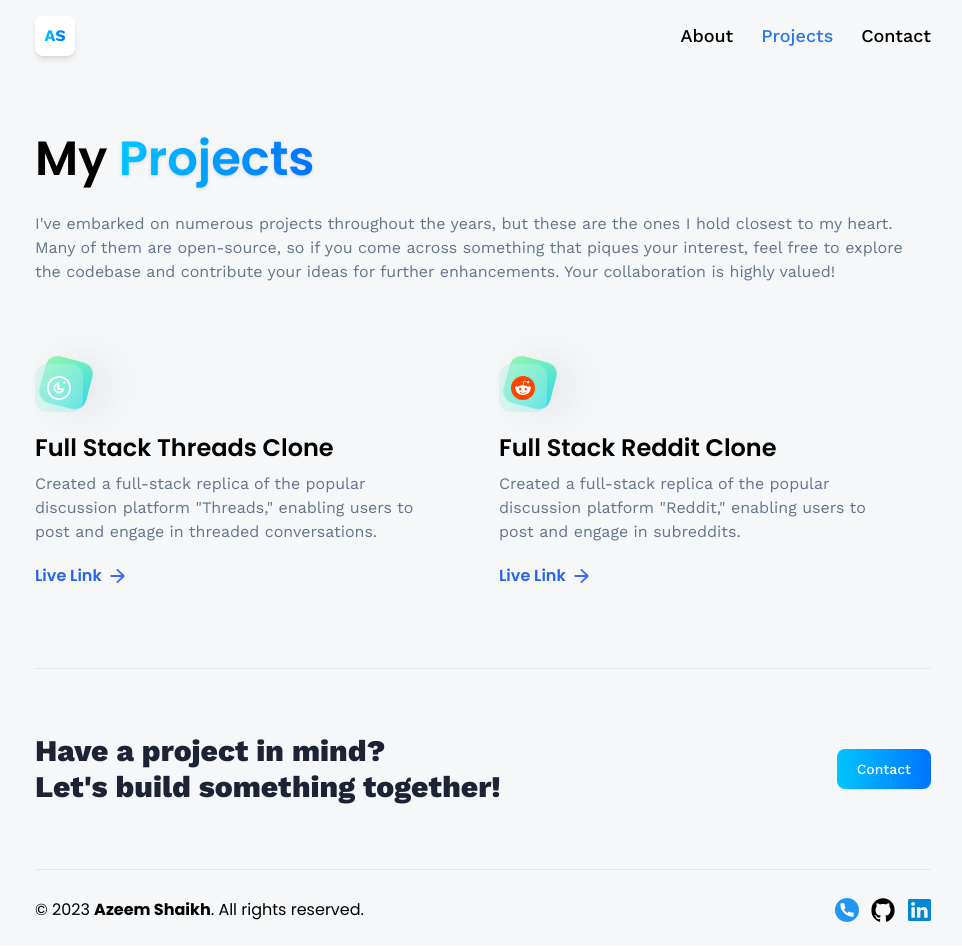
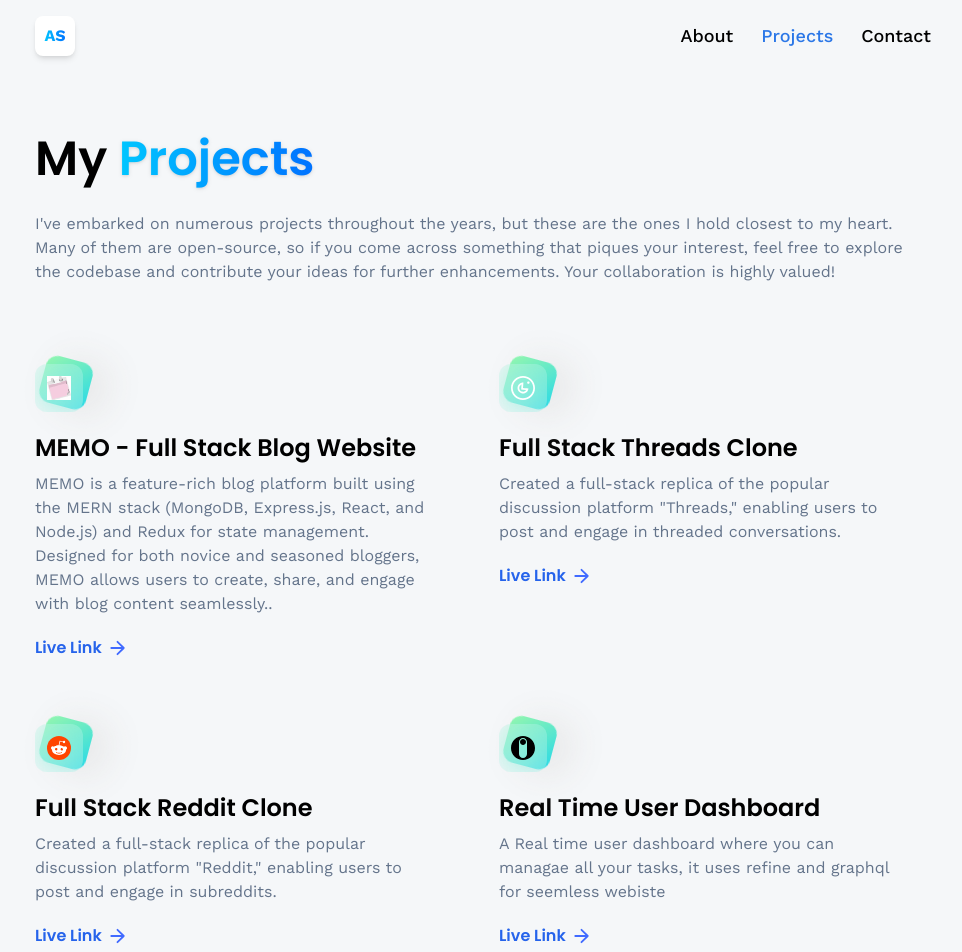
Before and after one commit to Azeem46/3d_portfolio, a React (Vite) app: page /projects in a window 1280 px wide. Shown: the top 952 px of the page, without its empty margins (157-1119 px from the left). Built offline with nearby package versions, Linux system fonts and the light colour scheme.

Commit message:
added images and project links

```diff
--- a/src/constants/index.js
+++ b/src/constants/index.js
@@ -2,12 +2,14 @@
 import {
   contact,
   css,
+  dashboard,
   express,
   git,
   github,
   html,
   javascript,
   linkedin,
+  memo,
   mongodb,
   motion,
   mui,
@@ -19,7 +21,7 @@
   reddit,
   tailwindcss,
   threads,
-    typescript
+  typescript,
 } from "../assets/icons";
 
 export const skills = [
@@ -102,7 +104,7 @@
     imageUrl: typescript,
     name: "TypeScript",
     type: "Frontend",
-    }
+  },
 ];
 
 export const experiences = [
@@ -162,37 +164,53 @@
 
 export const socialLinks = [
   {
-        name: 'Contact',
+    name: "Contact",
     iconUrl: contact,
-        link: '/contact',
+    link: "/contact",
   },
   {
-        name: 'GitHub',
+    name: "GitHub",
     iconUrl: github,
-        link: 'https://github.com/Azeem46',
+    link: "https://github.com/Azeem46",
   },
   {
-        name: 'LinkedIn',
+    name: "LinkedIn",
     iconUrl: linkedin,
-        link: 'https://www.linkedin.com/in/azeem-shaikh-02b686263/',
-    }
+    link: "https://www.linkedin.com/in/azeem-shaikh-9b6158268/",
+  },
 ];
 
 export const projects = [
-
+  {
+    iconUrl: memo,
+    theme: "btn-back-green",
+    name: "MEMO - Full Stack Blog Website",
+    description:
+      "MEMO is a feature-rich blog platform built using the MERN stack (MongoDB, Express.js, React, and Node.js) and Redux for state management. Designed for both novice and seasoned bloggers, MEMO allows users to create, share, and engage with blog content seamlessly..",
+    link: "https://memo-five-beta.vercel.app/",
+  },
   {
     iconUrl: threads,
-        theme: 'btn-back-green',
-        name: 'Full Stack Threads Clone',
-        description: 'Created a full-stack replica of the popular discussion platform "Threads," enabling users to post and engage in threaded conversations.',
-        link: 'https://thread-app-nu.vercel.app/',
+    theme: "btn-back-green",
+    name: "Full Stack Threads Clone",
+    description:
+      'Created a full-stack replica of the popular discussion platform "Threads," enabling users to post and engage in threaded conversations.',
+    link: "https://thread-app-nu.vercel.app/",
   },
   {
     iconUrl: reddit,
-        theme: 'btn-back-green',
-        name: 'Full Stack Reddit Clone',
-        description: 'Created a full-stack replica of the popular discussion platform "Reddit," enabling users to post and engage in subreddits.',
-        link: 'https://ideashare-dusky.vercel.app/',
+    theme: "btn-back-green",
+    name: "Full Stack Reddit Clone",
+    description:
+      'Created a full-stack replica of the popular discussion platform "Reddit," enabling users to post and engage in subreddits.',
+    link: "https://ideashare-dusky.vercel.app/",
   },
-
+  {
+    iconUrl: dashboard,
+    theme: "btn-back-green",
+    name: "Real Time User Dashboard",
+    description:
+      "A Real time user dashboard where you can managae all your tasks, it uses refine and graphql for seemless webiste",
+    link: "https://users-dashboard-two.vercel.app/",
+  },
 ];
```
Also changed, not shown: src/assets/icons/index.js (+35 -31 lines), src/pages/Projects.jsx (+17 -18 lines), src/assets/icons/dashboard.svg (added), src/assets/icons/memo.svg (added). Lines whose indentation alone changed are shown as unchanged.
